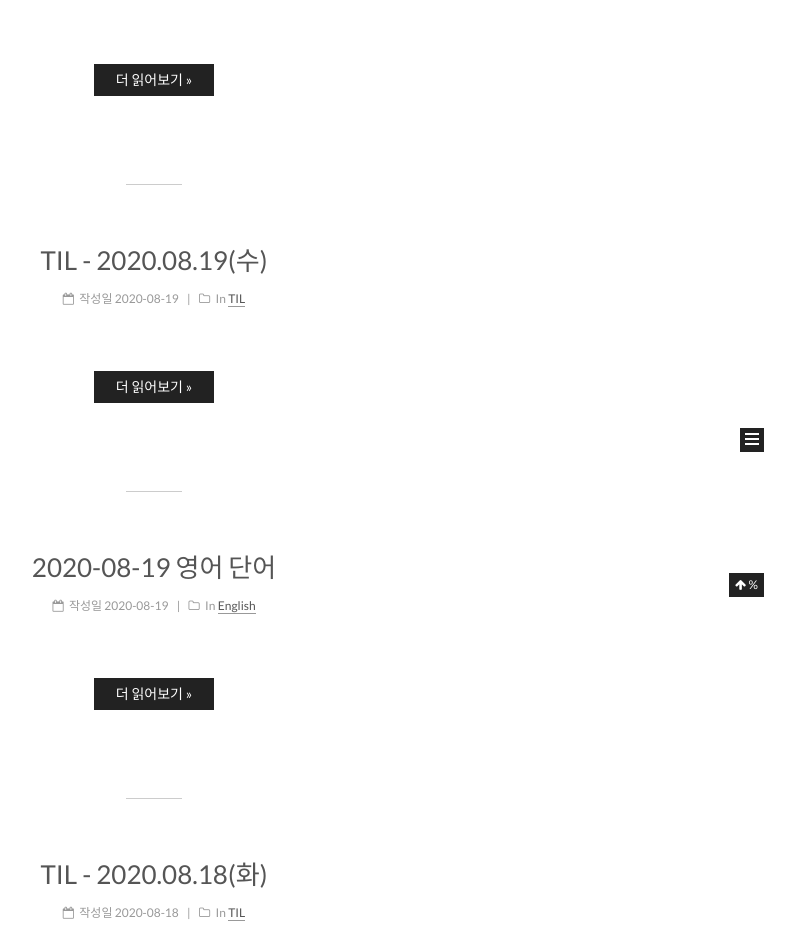
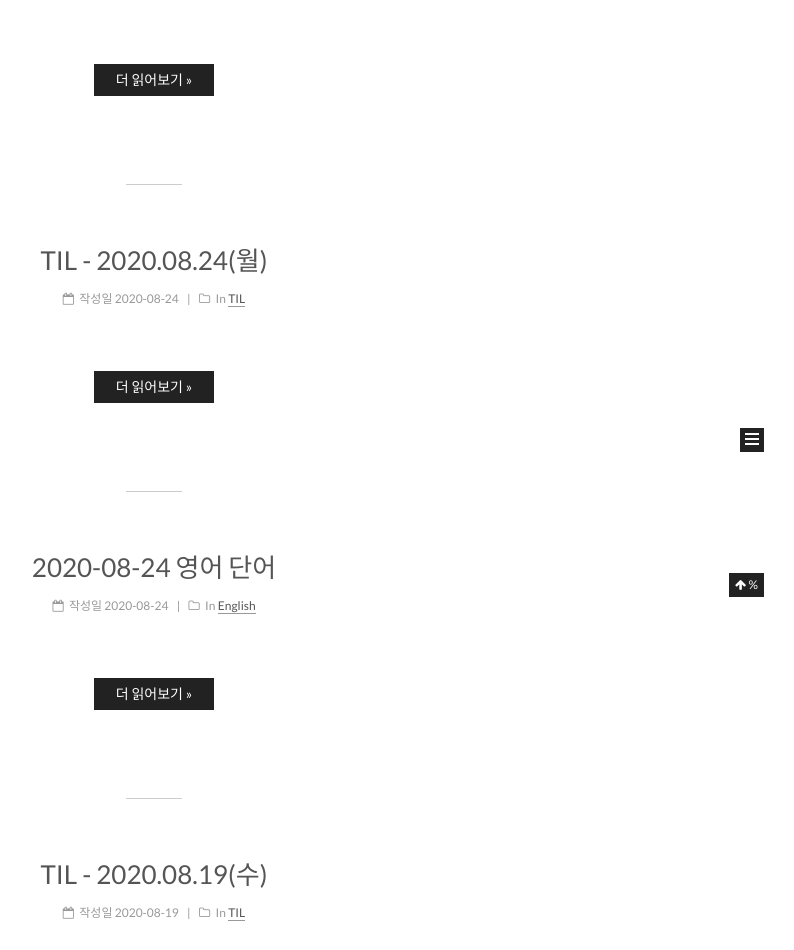
Before and after one commit to doozi316/doozi316.github.io, a Jekyll site: the page built from index.html, in a window 1280 px wide. Shown: the part 403-1353 px from the top of the page, without its empty margins (486-1280 px from the left). Built offline with Jekyll 4.4.1, drawn with Linux system fonts in a browser that asks for light colours; the list of posts is cut into pages by our own code; some of the changed text lies outside the part shown.

Commit message:
20200824

```diff
--- /dev/null
+++ b/_posts/2020-08-24-ENG9.md
@@ -0,0 +1,28 @@
+---
+layout: post
+title: 2020-08-24 영어 단어
+categories: [English]
+excerpt: ' '
+comments: true
+share: true
+tags: [English]
+date: 2020-08-24
+---
+
+# 2020년 8월 24일 (월) 영어 단어
+
+- `permanently`
+    - 영구히
+- `specify`
+    - 명시하다
+- `Antivirus`
+    - 바이러스 퇴치용인
+- `malicious`
+    - 악의적인
+- `temporarily`
+    - 일시적으로
+
+<br/>
+
+[오늘의 기사] <br/>
+<https://mspoweruser.com/microsoft-no-allow-users-disable-windows-defender/>
--- /dev/null
+++ b/_posts/2020-08-24-TIL17.md
@@ -0,0 +1,19 @@
+---
+layout: post
+title: TIL - 2020.08.24(월)
+categories: [TIL]
+excerpt: ' '
+comments: true
+share: true
+tags: [TIL]
+date: 2020-08-24
+---
+# Today I Learned
+
+## 오늘 한 일
+
+- 영어 공부
+    - [IT 영어 기사 하나 읽기](https://mspoweruser.com/microsoft-no-allow-users-disable-windows-defender)
+    - [기사 내 모르는 영어 단어 정리](https://doozi316.github.io/english/2020/08/24/ENG9/)
+- JAVA 공부
+    - `super()`
```
Also changed, not shown: _posts/2020-08-19-ENG8.md (+1 -1 lines).
